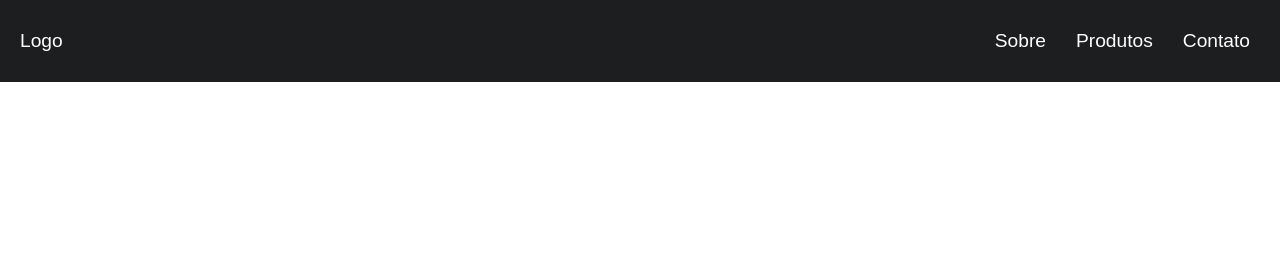
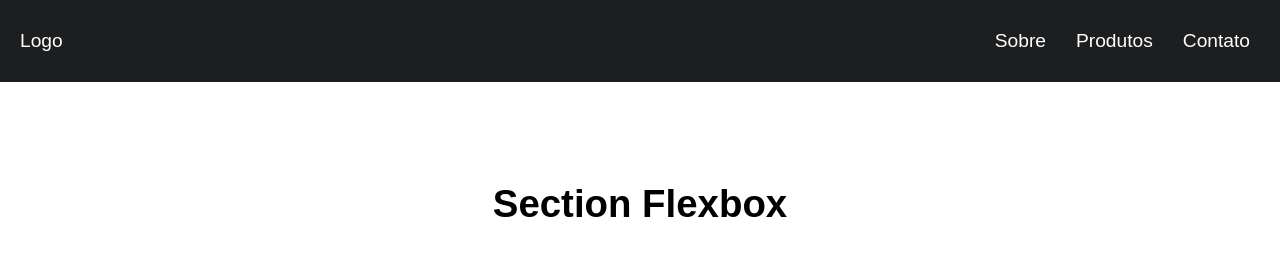
Before and after one commit to nycolexavier/grid-e-flexbox, a plain HTML site: page index.html in a window 1280 px wide. Drawn offline with Linux system fonts and the light colour scheme.

Commit message:
🗂 assets

```diff
--- a/index.html
+++ b/index.html
@@ -19,5 +19,11 @@
             </ul>
         </nav>
     </header>
+
+    <h1>Section Flexbox</h1>
+
+    <section>
+
+    </section>
 </body>
 </html>
--- a/style.css
+++ b/style.css
@@ -10,6 +10,11 @@ body, ul, li, p {
 a {
     text-decoration: none;
     color: white;
+}
+
+h1 {
+    text-align: center;
+    margin-top: 100px;
 }
 
 header {
@@ -33,3 +38,5 @@ header {
     display: block;
     padding: 10px;
 }
+/*
+CSS Flexbox */
```
Also changed, not shown: assets/lobo1.jpg (added), assets/lobo2.jpg (added), assets/lobo3.jpg (added), assets/lobo4.jpg (added).
